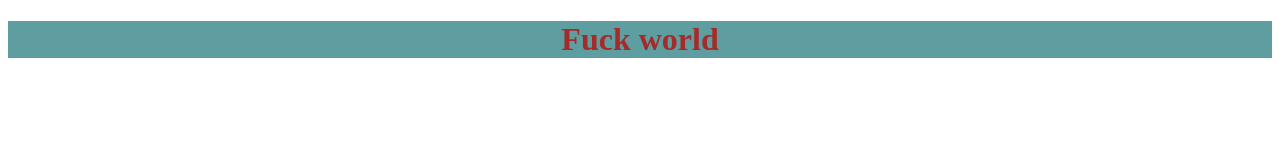
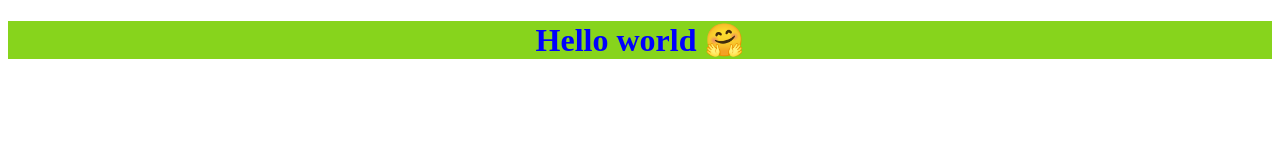
Before and after one commit to Toony-mahmoud-saad/TestGit, a plain HTML site: page index.html in a window 1280 px wide. Drawn offline with Linux system fonts and the light colour scheme.

Commit message:
Modify the title and title style

```diff
--- a/index.html
+++ b/index.html
@@ -8,7 +8,7 @@
 </head>
 <body>
 
-  <h1>Fuck world</h1>
+  <h1>Hello world 🤗</h1>
 
 
   <script src="app.js"></script>
--- a/style.css
+++ b/style.css
@@ -1,5 +1,5 @@
 h1{
-  color: brown;
+  color: blue;
   text-align: center;
-  background-color: cadetblue;
+  background-color: #87d41c;
 }
```
